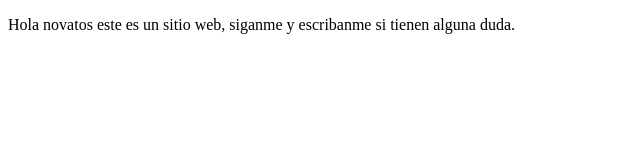
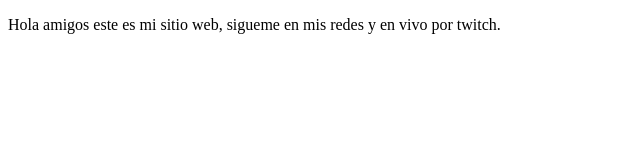
Before and after one commit to GavidiaS/proyectoDemoCursoPrework, a plain HTML site: page index.html in a window 1280 px wide. Shown: the full height of the page, 0-640 px from the left. Drawn offline with Linux system fonts and the light colour scheme.

Commit message:
cambios agregamos sitio de twitch

```diff
--- a/index.html
+++ b/index.html
@@ -8,7 +8,8 @@
 </head>
 <body>
     <p>
-        Hola novatos este es un sitio web, siganme y escribanme si tienen alguna duda.
+        Hola amigos este es mi sitio web, sigueme en mis redes y en vivo por
+        twitch.
     </p>
 </body>
 </html>
```
